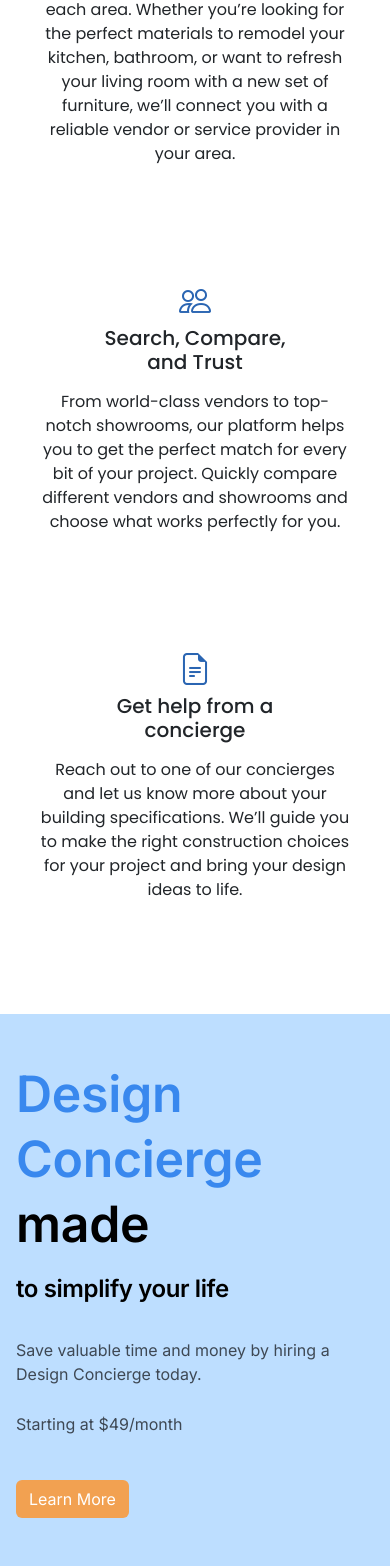
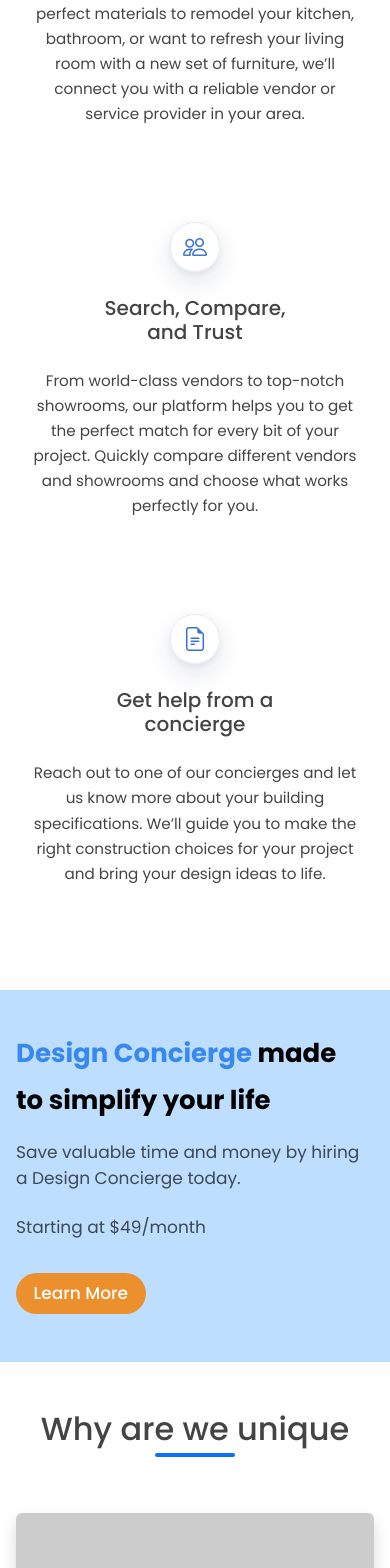
Before and after one commit to ProjectCodersh/rdh-directory-react, a React (Vite) app: page / in a window 390 px wide. Shown: the part 378-1946 px from the top of the page. Built offline with nearby package versions, Linux system fonts and the light colour scheme.

Commit message:
how it works, Design Concierge  components complete

```diff
--- a/src/Components/Home/DesingConsirge.jsx
+++ b/src/Components/Home/DesingConsirge.jsx
@@ -1,34 +1,33 @@
 import React from "react";
 import "../../assets/dhruvin-css.css";
+
 function DesignConcierge() {
   return (
-    <section className="hero-design-concierge py-5">
+    <section className="design-concierge">
       <div className="custom_container">
         <div className="row align-items-center">
           {/* Left Content */}
-          <div className="col-lg-8 order-2 order-lg-1">
-            <h1 className="hero-kicker">
+          <div className="col-lg-6 order-2 order-lg-1">
+            <h2 className="kicker mb-3">
               <span>Design Concierge</span> made
-            </h1>
-            <h1 className="hero-title mb-3">to simplify your life</h1>
-
-            <p className="hero-subtitle mt-4">
+            </h2>
+            <h2 className="kicker mb-4">to simplify your life</h2>
+            <p className="subtitle mb-4">
               Save valuable time and money by hiring a Design Concierge today.
             </p>
+            <p className="subtitle">Starting at $49/month</p>
 
-            <p className="hero-price mt-3">Starting at $49/month</p>
-
-            <a href="#learn-more" className="btn btn-cta mt-4">
+            <a href="#learn-more" className="cta-btn mt-3">
               Learn More
             </a>
           </div>
 
-          {/* Right Image / Illustration */}
-          <div className="col-lg-4 order-1 order-lg-2 text-center text-lg-end">
-            <div className="hero-illustration" aria-hidden="true">
-              {/* Example: Place your image here */}
-              {/* <img src="/images/design-concierge.png" alt="Design Concierge" className="img-fluid" /> */}
-            </div>
+          {/* Right Illustration */}
+          <div className="col-lg-6 order-1 order-lg-2 text-center text-lg-end">
+            <div
+              className="illustration d-none d-lg-block"
+              aria-hidden="true"
+            ></div>
           </div>
         </div>
       </div>
--- a/src/Components/Home/HowItWorks.jsx
+++ b/src/Components/Home/HowItWorks.jsx
@@ -1,6 +1,7 @@
 import React from "react";
 import parse from "html-react-parser"; // npm install html-react-parser
 import "../../assets/dhruvin-css.css";
+import "../../assets/aditya-css.css";
 
 const data = [
   {
@@ -27,12 +28,13 @@ const data = [
 function HowItWorksCard({ iconClassname, title, para }) {
   return (
     <div className="col-lg-4 col-md-6 col-12">
-      <div className="how-card text-center p-4 h-100">
+      <div className="how-card text-center p-3 h-100">
         <i
-          className={`${iconClassname} mb-3`}
-          style={{ fontSize: "2rem", color: "#2a65b2" }}
+          className={`${iconClassname} how-icon mb-4`}
+          style={{ color: "#3873cd" }}
+          aria-hidden="true"
         ></i>
-        <h5 className="mb-3">{parse(title)}</h5>
+        <h4 className="mb-4">{parse(title)}</h4>
         <p>{para}</p>
       </div>
     </div>
@@ -41,9 +43,9 @@ function HowItWorksCard({ iconClassname, title, para }) {
 
 function HowItWorks() {
   return (
-    <section className="how-it-works-section py-5">
+    <section className="how-it-works py-5">
       <div className="custom_container">
-        <div className="text-center mb-5">
+        <div className="text-center mb-2">
           <h2 className="section-title">How it Works</h2>
         </div>
         <div className="row g-4">
--- a/src/assets/aditya-css.css
+++ b/src/assets/aditya-css.css
@@ -24,28 +24,13 @@
 }
 
 /* Texts */
-.why-unique h4 {
-  font-weight: 500;
-  color: #444;
-  margin-bottom: 1.25rem;
-  font-size: 1.25rem;
-}
-
+.why-unique h4,
 .why-unique p {
-  font-size: 17px;
-  line-height: 1.65;
   color: #444;
 }
 
-/* Container */
-.custom_container {
-  max-width: 1200px;
-  margin: 0 auto;
-  padding: 0 1rem;
-}
-
 /* Images */
-.img-fluid {
+.why-unique .img-fluid {
   max-height: 320px;
   object-fit: cover;
   width: 100%;
@@ -56,9 +41,9 @@
 /* 🔹 Responsive Design */
 @media (max-width: 991px) {
   .section-title {
-    font-size: 2.2rem;
+    font-size: 2.25rem;
   }
-  .img-fluid {
+  .why-unique .img-fluid {
     max-height: 280px;
   }
 }
@@ -67,12 +52,6 @@
   .section-title {
     font-size: 2rem;
   }
-  .why-unique h4 {
-    font-size: 1.25rem;
-  }
-  .why-unique p {
-    font-size: 0.95rem;
-  }
   .row {
     flex-direction: column !important; /* stack text and image */
     text-align: left;
@@ -80,7 +59,7 @@
   .col-md-6 {
     margin-bottom: 1.5rem;
   }
-  .img-fluid {
+  .why-unique .img-fluid {
     max-height: 240px;
   }
 }
@@ -95,8 +74,8 @@
 
 .cta-title {
   font-size: 2.25rem; /* ~36px */
+  line-height: 1.3;
   font-weight: bold;
-  line-height: 1.3;
 }
 
 .cta-btn {
@@ -129,20 +108,14 @@
   }
 }
 
-@media (max-width: 480px) {
+@media (max-width: 576px) {
   .cta-title {
     font-size: 1.5rem; /* smaller on phones */
-  }
-
-  .cta-btn {
-    width: 100%; /* full-width button on mobile */
-    max-width: 320px;
-    margin: 0 auto;
-    display: block;
   }
 }
 
 /* ======= Footer ======= */
+/* upper footer css*/
 .footer {
   padding: 3rem 1rem 2rem;
   color: #444;
@@ -150,18 +123,16 @@
 }
 
 .footer h4 {
-  font-size: 1.25rem;
-  font-weight: 500;
+  margin-bottom: 1rem;
   color: #555;
-  margin-bottom: 1rem;
 }
 
 .footer-custom-p {
   /* font-size: 1.25rem; */
   font-size: 1.1875rem;
   font-weight: 500;
+  margin-bottom: 0.5rem;
   color: #555;
-  margin-bottom: 0.5rem;
 }
 
 .footer ul li {
@@ -178,7 +149,7 @@
   color: #2563eb;
 }
 
-/* Logo */
+/* footer Logo css */
 .footer-brand .logo {
   font-size: 2.5rem;
   font-weight: 700;
@@ -210,19 +181,150 @@
   color: #fff;
 }
 
-/* Bottom */
-.footer-bottom {
-  margin-top: 2rem;
-  padding-top: 1rem;
-  font-size: 1.125rem;
-  font-weight: 500;
-  color: #555;
-  margin-bottom: 0.5rem;
-}
-
-@media (max-width: 480px) {
+@media (max-width: 576px) {
   .social-icons a {
     width: 36px;
     height: 36px;
   }
 }
+
+/* Bottom footer css*/
+.footer-bottom {
+  margin-top: 2rem;
+  padding-top: 1rem;
+  margin-bottom: 0.5rem;
+}
+
+.footer-bottom p {
+  font-size: 1.125rem;
+  margin-bottom: none;
+  font-weight: 500;
+  color: #555;
+}
+
+/* ======= HowItWorks Section Css ======= */
+.how-it-works h2 {
+  color: #333;
+}
+.how-it-works h4,
+.how-it-works p {
+  color: #444;
+}
+
+.how-it-works .section-title::after {
+  background-color: #6b789e;
+}
+
+.how-card {
+  display: flex;
+  flex-direction: column;
+  align-items: center;
+}
+
+.how-icon {
+  width: clamp(50px, 6vw, 70px);
+  height: clamp(50px, 6vw, 70px);
+  font-size: clamp(1.5rem, 3vw, 2rem);
+  border-radius: 50%;
+  border: 1px solid #e8ecf3;
+  display: flex;
+  align-items: center;
+  justify-content: center;
+  box-shadow: 0 10px 24px rgba(23, 43, 77, 0.12),
+    0 2px 6px rgba(23, 43, 77, 0.06);
+}
+
+/* ======= Design-Consirge Css =======  */
+.design-concierge {
+  background: #bddeff;
+  padding: 4rem 0px;
+}
+
+.kicker {
+  font-size: 2.8rem;
+  font-weight: 700;
+  color: #000;
+  line-height: 1.2;
+}
+
+.kicker span {
+  color: #3988ee;
+}
+
+.subtitle {
+  color: #3e4854;
+  font-size: 1.25rem;
+  line-height: 1.5;
+}
+
+/* design-concierge CTA Button */
+.design-concierge .cta-btn {
+  display: inline-flex;
+  align-items: center;
+  justify-content: center;
+  background: #ec8f2d;
+  color: #fff;
+  border-radius: 28px;
+  padding: 0.9rem 2rem;
+  font-size: 1.0625rem;
+  font-weight: 500;
+  text-decoration: none;
+  transition: background 0.3s ease;
+}
+
+.design-concierge .cta-btn:hover {
+  background: #e08e3e;
+}
+
+/* Illustration placeholder - currently random */
+.illustration {
+  width: 100%;
+  height: 250px;
+  background: url("../../assets/design-concierge-illustration.png") no-repeat
+    center/contain;
+}
+
+/* Responsive Breakpoints */
+@media (max-width: 992px) {
+  .kicker {
+    font-size: 2.4rem;
+  }
+
+  .subtitle {
+    font-size: 1.1rem;
+  }
+}
+
+.illustration {
+  height: 180px;
+}
+
+@media (max-width: 768px) {
+  .kicker {
+    font-size: 2rem;
+  }
+
+  .subtitle {
+    font-size: 1.0625rem;
+  }
+  .design-concierge {
+    padding: 3rem 0px;
+  }
+  .design-concierge .cta-btn {
+    padding: 0.7rem 1.56rem;
+  }
+}
+
+@media (max-width: 576px) {
+  .kicker {
+    font-size: 1.625rem;
+  }
+
+  .illustration {
+    height: 180px;
+  }
+
+  .design-concierge .cta-btn {
+    padding: 0.5rem 1.1rem;
+  }
+}
--- a/src/assets/dhruvin-css.css
+++ b/src/assets/dhruvin-css.css
@@ -1,200 +1,3 @@
-.how-it-works-section {
-  background: #fff;
-}
-
-/* #container {
-  width: 1200px !important;
-} */
-
-body {
-  font-family: "Inter", "Segoe UI", Arial, sans-serif;
-}
-/*
-.how-it-works-section,
-.how-it-works-section * {
-} */
-
-.how-it-works-section .section-title {
-  font-size: 42px;
-  font-weight: 600;
-  color: #1f2532;
-  position: relative;
-  line-height: 1.15;
-}
-
-.how-it-works-section .section-title::after {
-  content: "";
-  position: absolute;
-  left: 50%;
-  bottom: 0;
-  transform: translateX(-50%);
-  width: 80px;
-  height: 4px;
-  background: #6b789e;
-  border-radius: 2px;
-}
-
-.hiw-card {
-  background: #ffffff;
-  border-radius: 14px;
-  padding: 28px 22px;
-}
-
-.hiw-icon {
-  width: 88px;
-  height: 88px;
-  border-radius: 50%;
-  background: #ffffff;
-  border: 1px solid #e8ecf3;
-  display: inline-flex;
-  align-items: center;
-  justify-content: center;
-  margin-bottom: 18px;
-  box-shadow: 0 10px 24px rgba(23, 43, 77, 0.12),
-    0 2px 6px rgba(23, 43, 77, 0.06);
-}
-
-.hiw-icon i {
-  font-size: 38px;
-  color: #6c84ff;
-}
-
-.hiw-title {
-  font-size: 25px;
-  font-weight: 500;
-  color: #444444;
-  margin-bottom: 12px;
-  line-height: 1.25;
-}
-
-.hiw-text {
-  color: #556070;
-  line-height: 1.9;
-  font-size: 17px;
-}
-
-@media (min-width: 992px) {
-  .how-it-works-section .row > [class*="col-"] {
-    padding-left: 18px;
-    padding-right: 18px;
-  }
-}
-
-.hero-design-concierge,
-.hero-design-concierge * {
-  background: #bddeff;
-  font-family: "Inter", "Segoe UI", Arial, sans-serif;
-}
-
-/* Headings */
-.hero-kicker {
-  font-size: 50px !important;
-  font-weight: 700 !important;
-  padding-bottom: 10px !important;
-  color: #000000 !important;
-  line-height: 1.2 !important;
-  letter-spacing: -0.3px !important;
-  margin-bottom: 6px !important;
-  overflow: visible;
-}
-
-.hero-kicker span {
-  color: #3988ee;
-  font-weight: 700;
-}
-
-.hero-title {
-  font-size: 46px;
-  padding-bottom: 10px !important;
-  font-weight: 700;
-  color: #000000;
-  line-height: 1.2;
-  letter-spacing: -0.4px;
-  margin-bottom: 16px;
-  overflow: visible;
-}
-
-/* Subtitle & Price */
-.hero-subtitle {
-  color: rgb(62, 72, 84);
-  padding-bottom: 10px !important;
-  font-size: 26px;
-  font-weight: 400 !important;
-  line-height: 1.5;
-  margin-bottom: 8px;
-}
-
-.hero-price {
-  color: rgb(62, 72, 84);
-  font-size: 26px;
-  font-weight: 400 !important;
-  margin-bottom: 20px;
-}
-
-/* CTA Button */
-.btn-cta {
-  display: inline-flex;
-  align-items: center;
-  justify-content: center;
-  background: #f2a151 !important;
-  color: #ffffff !important;
-  border-radius: 28px;
-  padding: 14px 36px;
-  font-size: 16px;
-  font-weight: 600;
-  text-decoration: none;
-  border: none;
-}
-
-/* Media Querry*/
-@media (max-width: 991.98px) {
-  .hero-kicker {
-    font-size: 42px;
-    line-height: 1.25;
-  }
-  .hero-title {
-    font-size: 38px;
-    line-height: 1.25;
-  }
-  .hero-subtitle,
-  .hero-price {
-    font-size: 20px;
-  }
-}
-
-@media (max-width: 767.98px) {
-  .hero-kicker {
-    font-size: 36px;
-    line-height: 1.25;
-  }
-  .hero-title {
-    font-size: 32px;
-    line-height: 1.25;
-  }
-  .hero-subtitle,
-  .hero-price {
-    font-size: 18px;
-  }
-}
-
-@media (max-width: 575.98px) {
-  .hero-kicker {
-    font-size: 28px;
-    line-height: 1.3 !important;
-    padding-bottom: 6px;
-  }
-
-  .hero-title {
-    font-size: 24px;
-    line-height: 1.3;
-  }
-
-  .hero-subtitle,
-  .hero-price {
-    font-size: 16px;
-  }
-}
-
 /* New Articles Section Styles */
 .new-articles-section {
   background: #6b89bb;
--- a/src/assets/main.css
+++ b/src/assets/main.css
@@ -26,8 +26,34 @@ body {
   font-family: var(--font-heading);
 }
 
+h4 {
+  font-weight: 500;
+  margin-bottom: 1.25rem;
+  font-size: 1.25rem;
+}
+
+p {
+  font-size: 17px;
+  line-height: 1.65;
+}
+
+@media (max-width: 767px) {
+  h4 {
+    font-size: 1.25rem;
+  }
+  p {
+    font-size: 0.95rem;
+  }
+}
+
+/* Container */
+.custom_container {
+  max-width: 1200px;
+  margin: 0 auto;
+  padding: 0 1rem;
+}
+
 /* 4. Navbar styles */
-
 a.nav-link {
   margin-right: 1rem;
   color: #333;
```
